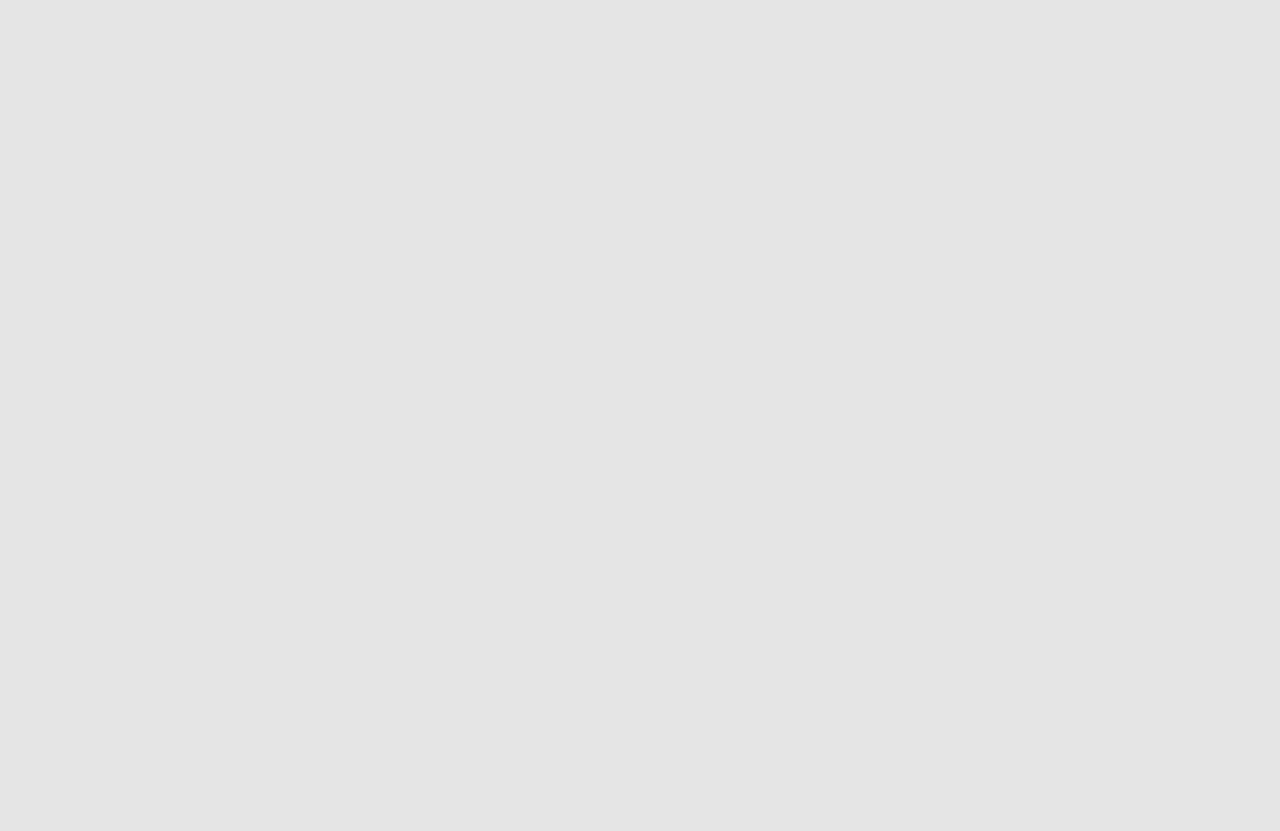
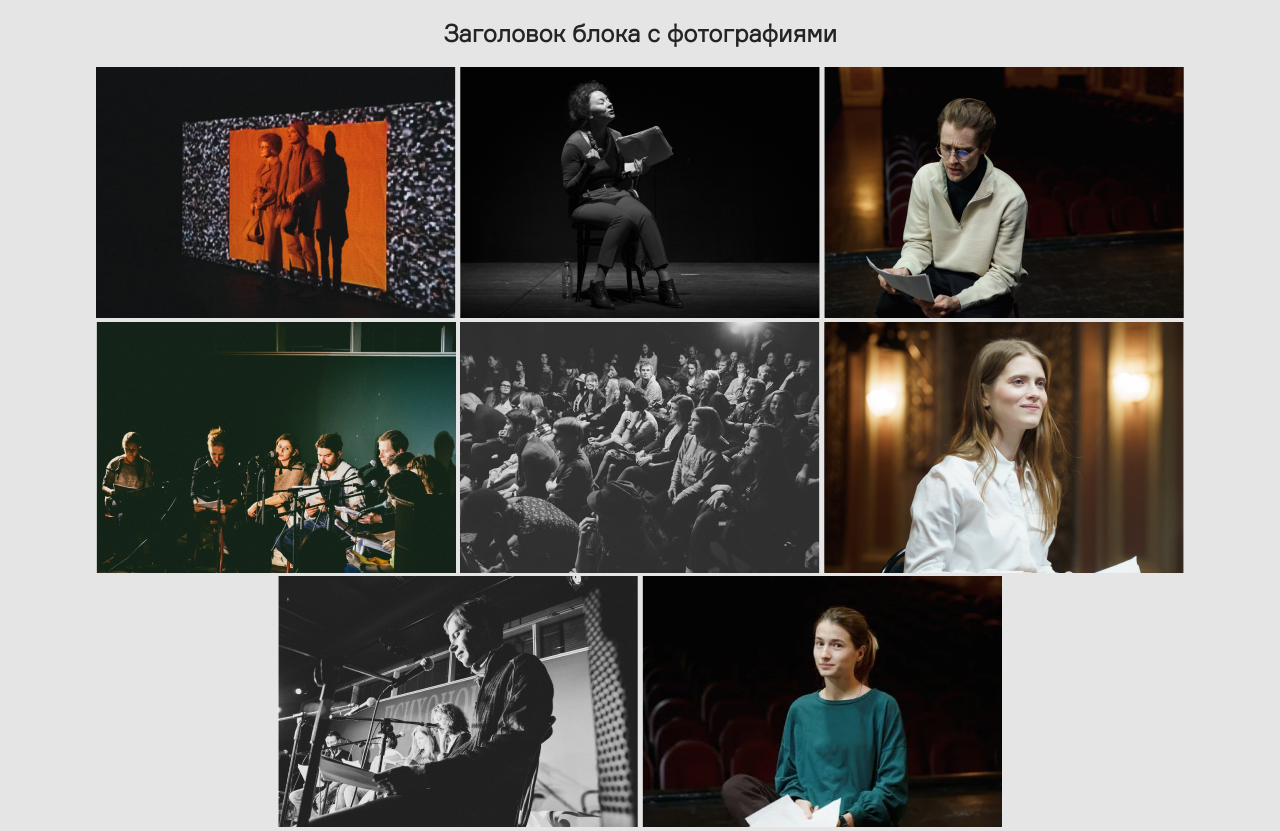
Before and after one commit to OlgaAkhlamova/LubimovkaMyPart, a plain HTML site: page index.html in a window 1280 px wide. Before the commit the page ends 800 px from the top, so only its background shows below. Drawn offline with Linux system fonts and the light colour scheme.

Commit message:
feat: html ln for page ru, add index js and gallery

```diff
--- /dev/null
+++ b/blocks/gallery-grid/__container/gallery-grid__container.css
@@ -0,0 +1,3 @@
+.gallery-grid__container {
+
+}
--- /dev/null
+++ b/blocks/gallery-grid/__pic/gallery-grid__pic.css
@@ -0,0 +1,3 @@
+.gallery-grid__pic {
+
+}
--- /dev/null
+++ b/blocks/gallery-grid/__title/gallery-grid__title.css
@@ -0,0 +1,3 @@
+.gallery-grid__title {
+
+}
--- /dev/null
+++ b/blocks/gallery-grid/gallery-grid.css
@@ -0,0 +1,3 @@
+.gallery-grid {
+
+}
--- a/index.html
+++ b/index.html
@@ -1,11 +1,11 @@
 <!DOCTYPE html>
-<html lang="en">
+<html lang="ru">
 
 <head>
     <meta charset="UTF-8">
     <meta name="viewport" content="width=device-width, initial-scale=1.0">
     <title>Любимовка</title>
-    <link rel="stylesheet" href="pages/index.css">
+    <link rel="stylesheet" href="./pages/index.css">
 </head>
 
 <body class="page">
@@ -13,13 +13,26 @@
 
     </header>
     <main class="content">
-
+        <section class="gallery-grid" id="gallery">
+            <h2 class="page-title gallery-grid__title">Заголовок блока с фотографиями</h2>
+            <div class="gallery-grid__container">
+                <img src="./image/gallery-grid_pic_1.jpg" class="gallery-grid__pic" alt="Фотография сцены из пьесы">
+                <img src="./image/gallery-grid_pic_2.jpg" class="gallery-grid__pic" alt="Фотография сцены из пьесы">
+                <img src="./image/gallery-grid_pic_3.jpg" class="gallery-grid__pic" alt="Фотография сцены из пьесы">
+                <img src="./image/gallery-grid_pic_4.jpg" class="gallery-grid__pic" alt="Фотография сцены из пьесы">
+                <img src="./image/gallery-grid_pic_5.jpg" class="gallery-grid__pic" alt="Фотография сцены из пьесы">
+                <img src="./image/gallery-grid_pic_6.jpg" class="gallery-grid__pic" alt="Фотография сцены из пьесы">
+                <img src="./image/gallery-grid_pic_7.jpg" class="gallery-grid__pic" alt="Фотография сцены из пьесы">
+                <img src="./image/gallery-grid_pic_8.jpg" class="gallery-grid__pic" alt="Фотография сцены из пьесы">
+            </div>
+        </section>
 
     </main>
 
     <footer>
 
     </footer>
+    <script src="./scripts/index.js"></script>
 </body>
 
 </html>
--- a/pages/index.css
+++ b/pages/index.css
@@ -2,3 +2,8 @@
 @import url(../vendor/fonts.css);
 
 @import url(../blocks/page/page.css);
+
+@import url(../blocks/gallery-grid/gallery-grid.css);
+@import url(../blocks/gallery-grid/__container/gallery-grid__container.css);
+@import url(../blocks/gallery-grid/__pic/gallery-grid__pic.css);
+@import url(../blocks/gallery-grid/__title/gallery-grid__title.css);
```
Also changed, not shown: image/foto1.png (deleted), image/foto2.png (deleted), image/gallery-grid_pic_1.jpg (added), image/gallery-grid_pic_2.jpg (added), image/gallery-grid_pic_3.jpg (added), image/gallery-grid_pic_4.jpg (added), image/gallery-grid_pic_5.jpg (added), image/gallery-grid_pic_6.jpg (added), image/gallery-grid_pic_7.jpg (added), image/gallery-grid_pic_8.jpg (added), scripts/index.js (added).
